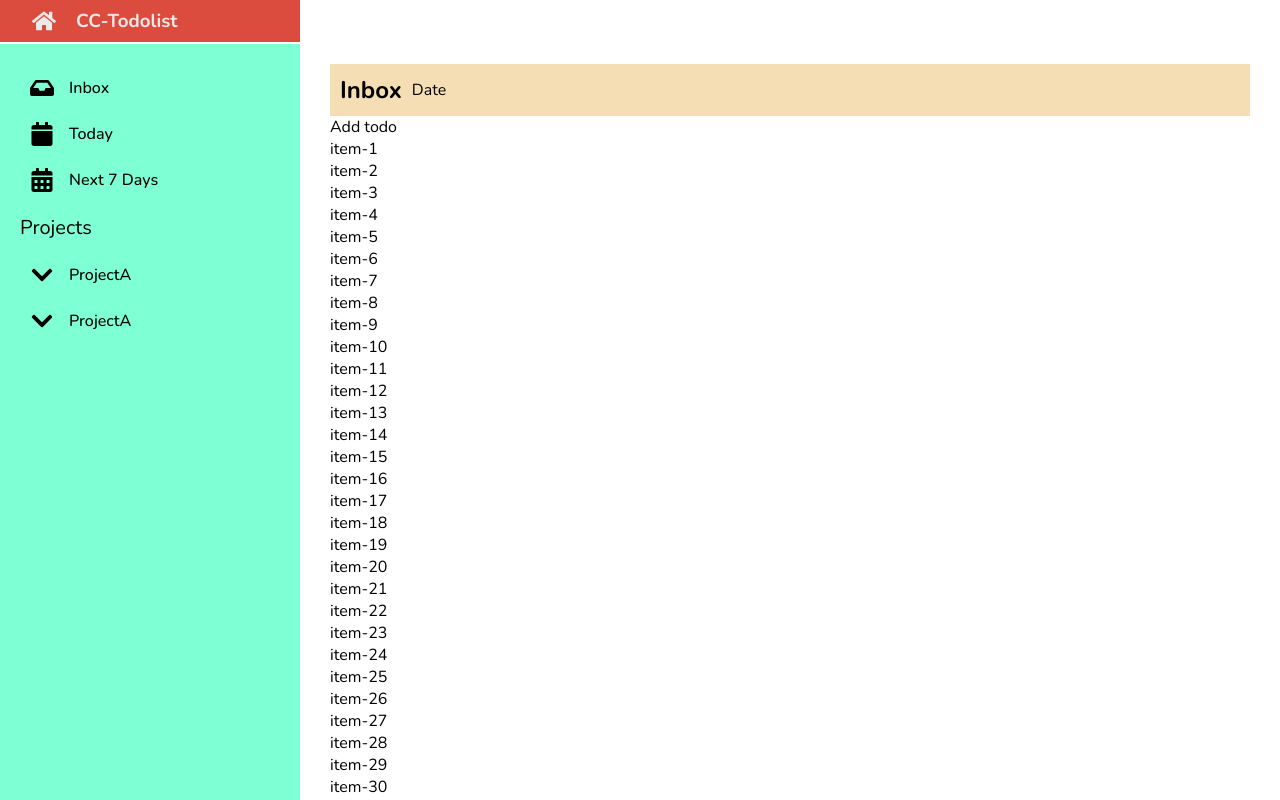
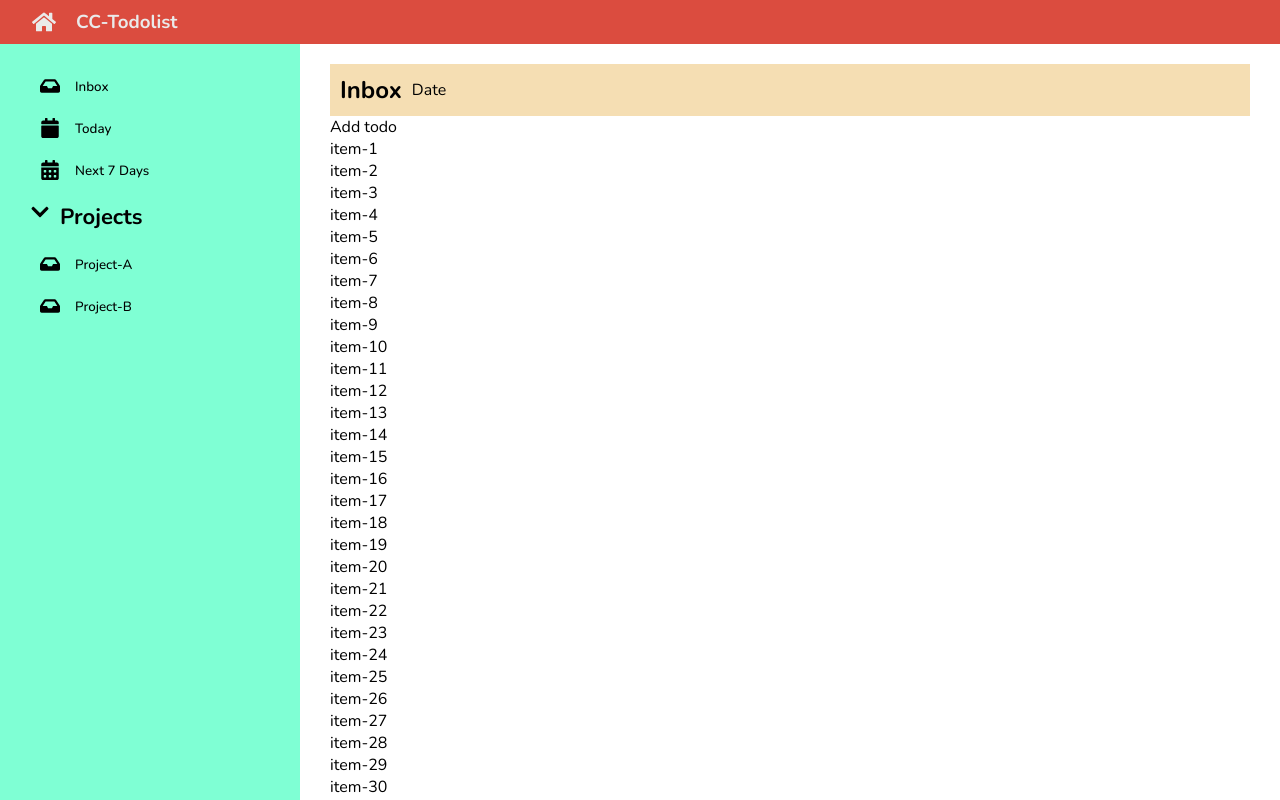
Before and after one commit to bryce-brny/todolist, a React (Create React App) app: page / in a window 1280 px wide. Built offline with nearby package versions, Linux system fonts and the light colour scheme.

Commit message:
finish navbar and sidebar

```diff
--- a/src/App.scss
+++ b/src/App.scss
@@ -33,9 +33,10 @@ li{
   //home icon
   & > span {
     display: flex;
-    align-items: center;
     cursor: pointer;
     font-size: 24px;
+    // align-items: center;
+
   }
 }
 
@@ -52,7 +53,7 @@ li{
   display: flex;
   flex-direction: column;
   gap: 10px;
-  padding: 20px;
+  padding: 20px 30px;
 
 
   &__middle{
@@ -65,22 +66,22 @@ li{
     }
 
     & > h6{
-      font-size: 20;
+      font-size: 22px;
     }
 
   }
 }
 
 
-.project__lists,
-.generic__lists{
+.generic__lists,
+.project__lists{
   & > li {
     display: flex;
     align-items: center;
     gap: 15px;
-    font-size: 24px;
+    font-size: 20px;
+    cursor: pointer;
     padding: 10px;
-    cursor: pointer;
     margin: 2px 0;
     border-radius: 4px;
 
@@ -105,13 +106,6 @@ li{
 }
 
 .content{
-
-  grid-row: 2/3;
-  grid-column: 2/3;
-
-}
-
-.content{
   grid-row: 2/3;
   grid-column: 2/3;
   overflow-y: scroll;
--- a/src/components/Header.jsx
+++ b/src/components/Header.jsx
@@ -1,16 +1,12 @@
 
-import {FaHome} from 'react-icons/fa'
+import { FaHome } from 'react-icons/fa'
 export function Header(){
     return(
-        <div><header className='header'>
+      <header className='header'>
         <span>
           <FaHome/>
         </span>
-
         <h3>CC-Todolist</h3>
-
       </header>
-      </div>
-
     )
 }
--- a/src/components/Sidebar.jsx
+++ b/src/components/Sidebar.jsx
@@ -25,32 +25,29 @@ export function Sidebar(){
            </li>
         </ul>
         </section>
-        <section className='sidebar__middle'>Projects</section>
-
-
-
+        <section className='sidebar__middle'>
+                <span>
+                    <FaChevronDown />
+                </span>
+                <h6>Projects</h6>
+        </section>
         <section className='sidebar__projects'>
        <ul className='project__lists'>
        <li className=''>
              <span>
-                 <FaChevronDown />
+                 <FaInbox />
              </span>
-             <h6>ProjectA</h6>
+             <h6>Project-A</h6>
            </li>
            <li>
              <span>
-                 <FaChevronDown />
+                 <FaInbox />
              </span>
-             <h6>ProjectA</h6>
+             <h6>Project-B</h6>
            </li>
        </ul>
+    </section>
+  </aside>
 
-
-
-        </section>
-
-
-       </aside>
-
-    )
+    );
 }
```
